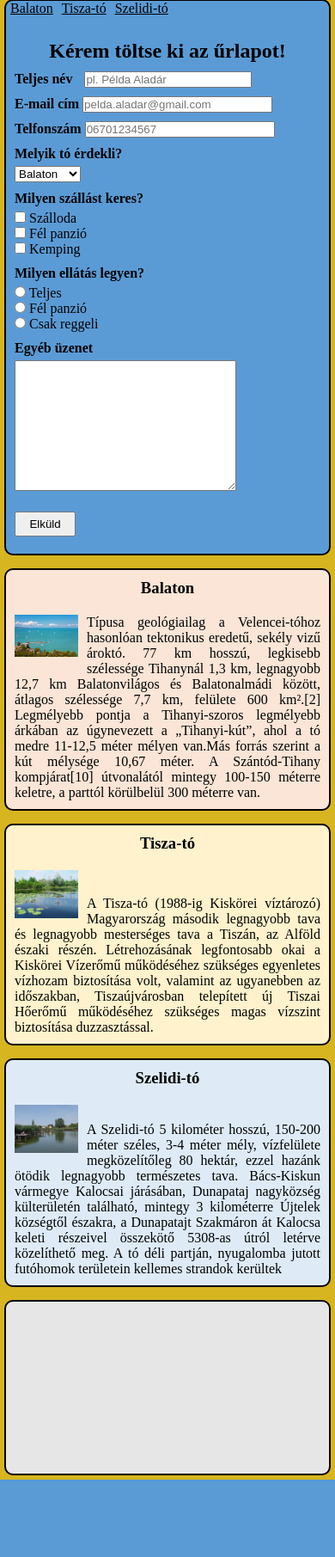
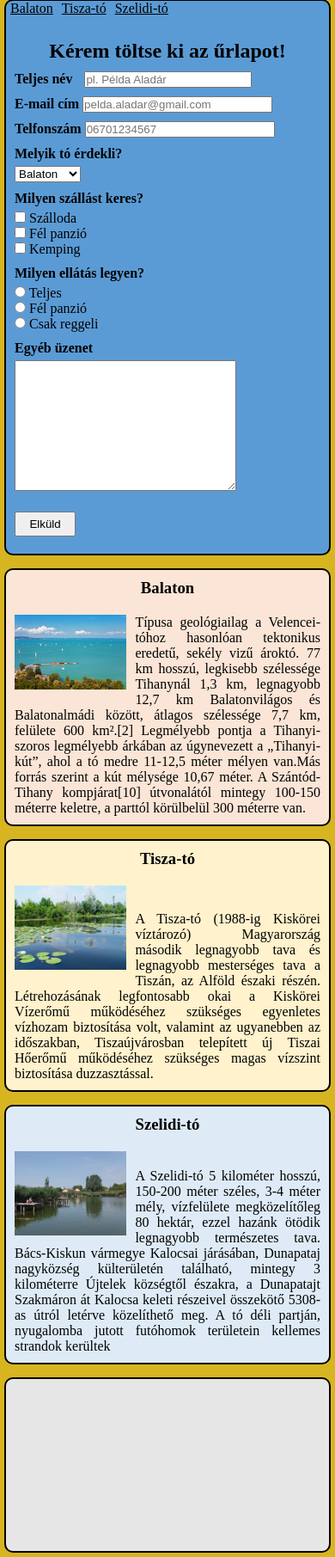
Before and after one commit to grenata36/grenata36.github.io, a PHP site: page /hazi_feladat/10.21/index.html in a window 390 px wide. Shown: the part 432-2243 px from the top of the page at 86% size. Before the commit the page ends 2153 px from the top, so only its background shows below. Run offline with PHP 8.4, Linux system fonts and the light colour scheme.

Commit message:
reszponziv

```diff
--- a/hazi_feladat/10.21/css/style.css
+++ b/hazi_feladat/10.21/css/style.css
@@ -163,7 +163,7 @@ footer {
     }
 
     img {
-        width: 25%;
+        width: 40%;
     }
 
     h2 {
```
